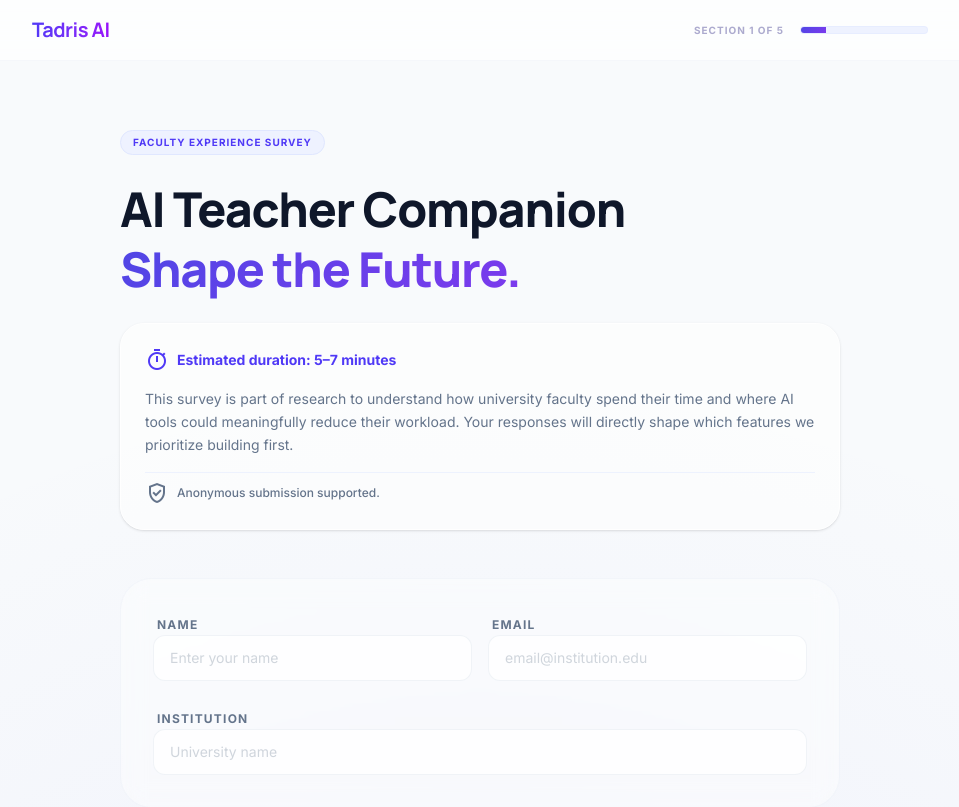
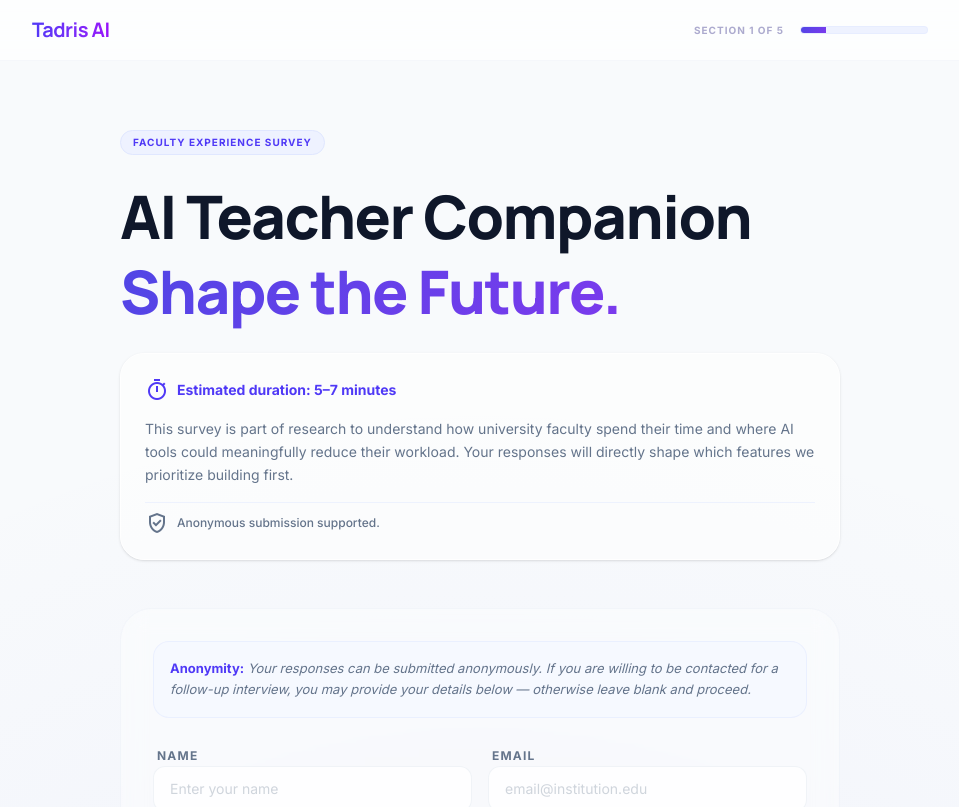
Before and after one commit to PercevioLabs/tadris-ai, a Next.js app: page /survey in a window 1280 px wide. Shown: the top 807 px of the page, without its empty margins (160-1119 px from the left). Built offline with nearby package versions, Linux system fonts and the light colour scheme.

Commit message:
style: enlarge survey heading and add anonymity text to identity form

```diff
--- a/src/app/survey/page.tsx
+++ b/src/app/survey/page.tsx
@@ -338,8 +338,8 @@ export default function SurveyPage() {
               Thank You!
             </h1>
             <p className="text-on-surface-variant leading-relaxed">
-              Your feedback is very helpful to us. We appreciate you taking the time to share your academic
-              experience.
+              Your feedback is very helpful to us. We appreciate you taking the time to share your
+              academic experience.
             </p>
           </div>
           <Link
@@ -385,7 +385,7 @@ export default function SurveyPage() {
           <div className="inline-flex items-center gap-2 px-3 py-1 rounded-full bg-indigo-50 text-indigo-600 text-[10px] font-bold tracking-widest uppercase border border-indigo-100">
             Faculty Experience Survey
           </div>
-          <h1 className="text-4xl sm:text-5xl font-extrabold font-headline leading-tight tracking-tight text-on-surface">
+          <h1 className="text-5xl sm:text-6xl font-extrabold font-headline leading-tight tracking-tight text-on-surface">
             AI Teacher Companion <br />
             <span className="text-transparent bg-clip-text bg-primary-gradient">
               Shape the Future.
@@ -408,9 +408,13 @@ export default function SurveyPage() {
           </div>
         </header>
 
-        {/* --- Identity Form (Optional) --- */}
         <section className="animate-slide-up-fade">
           <div className="bg-white/40 backdrop-blur-md border border-outline-variant/30 rounded-[2rem] p-8 space-y-6">
+            <p className="text-on-surface-variant text-[13px] leading-relaxed italic bg-indigo-50/30 p-4 rounded-2xl border border-indigo-100/50">
+              <span className="font-bold text-indigo-600 not-italic">Anonymity:</span> Your responses
+              can be submitted anonymously. If you are willing to be contacted for a follow-up
+              interview, you may provide your details below — otherwise leave blank and proceed.
+            </p>
             <div className="grid grid-cols-1 sm:grid-cols-2 gap-4">
               <div className="space-y-2">
                 <label className="text-xs font-bold text-on-surface-variant uppercase tracking-widest px-1">
```
